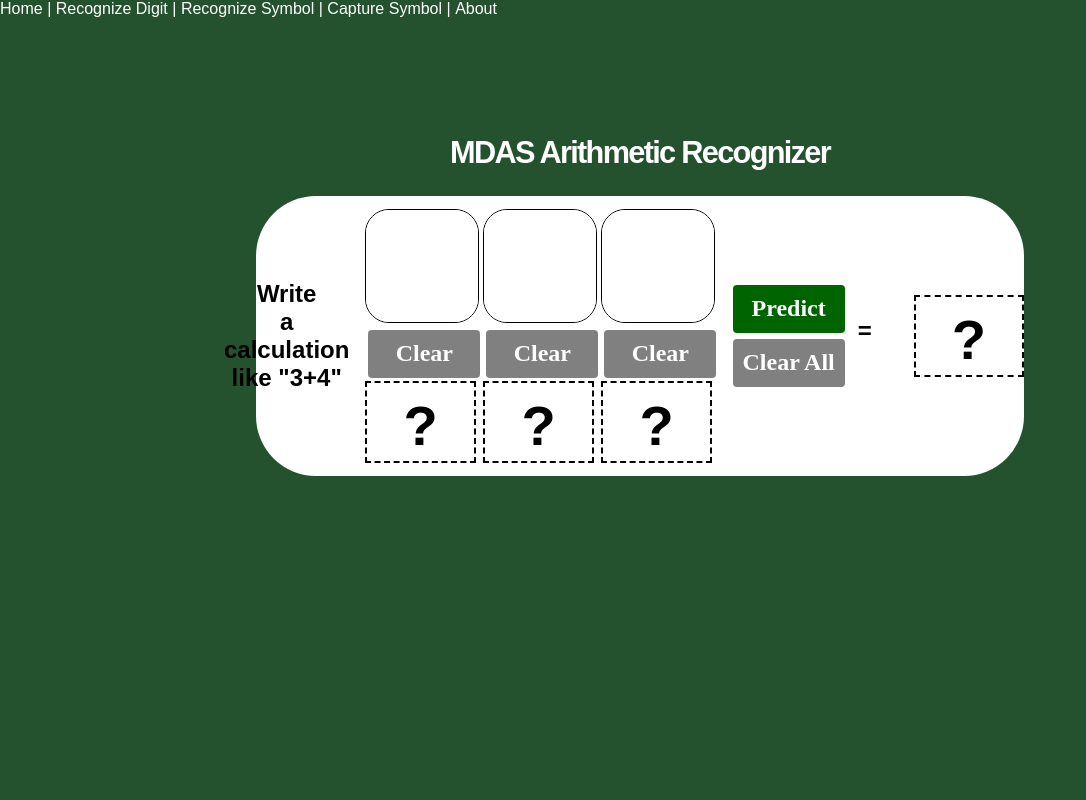
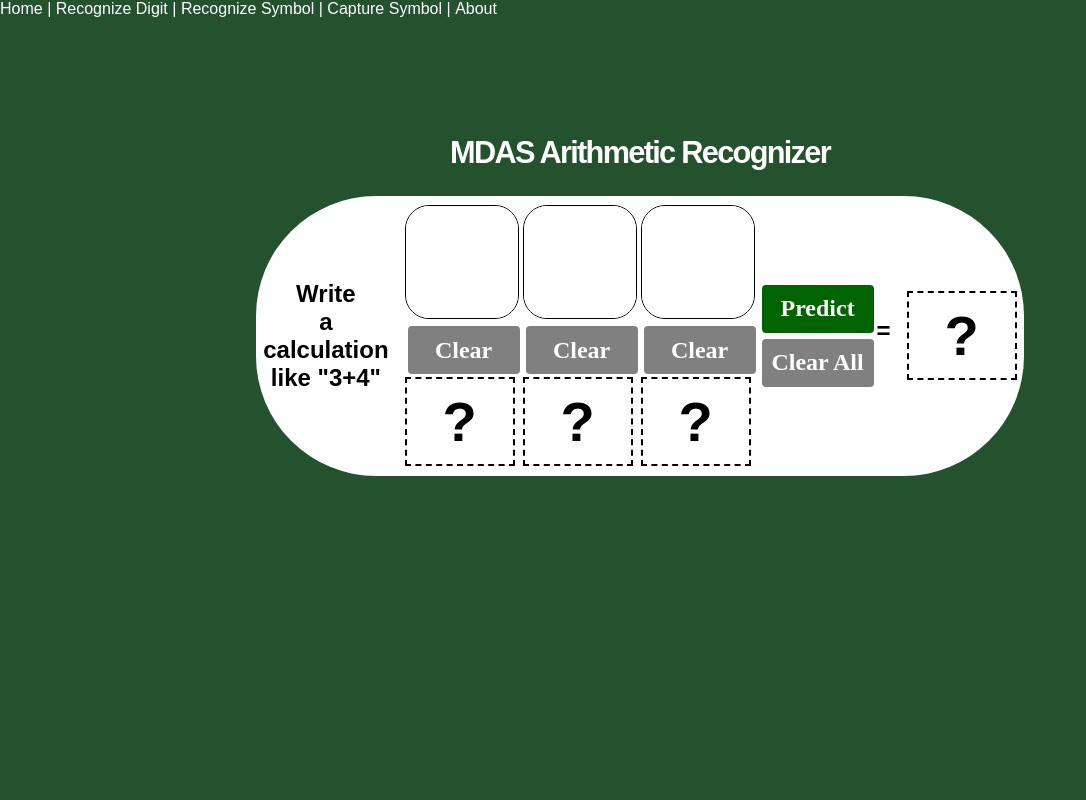
Before and after one commit to jdmacleod/handwritten-calculator, a Flask app: page / in a window 1280 px wide. Shown: the whole page, without its empty margins (0-1086 px from the left). Run offline with Flask 3, Linux system fonts and the light colour scheme.

Commit message:
chore: adjust css margins

```diff
--- a/demo/frontend/static/calc-style.css
+++ b/demo/frontend/static/calc-style.css
@@ -68,15 +68,15 @@
 .container {
   position: relative;
   margin: calc(75px + 2vh + 2vw) auto 0 auto;
-  padding: 0;
+  padding: 10;
   width: 100%;
-  max-width: 840px;
+  max-width: 940px;
 }
 .search-box {
   position: relative;
   width: 100%;
   height: 280px;
-  border-radius: 60px;
+  border-radius: 120px;
   margin: 0 auto;
   display: flex;
   align-items: center;
@@ -148,6 +148,7 @@
   display: flex;
   justify-content: space-between;
   align-items: center;
+  margin-right: 16px;
 }
 
 .prediction-container-single {
@@ -170,7 +171,7 @@
   font-size: 56px;
   font-weight: bold;
   padding: 18px 36px;
-  padding: 10px 36px 3px 36px;
+  padding: 10px 36px 10px 36px;
 }
 
 .confidence {
@@ -183,6 +184,6 @@
   font-size: 24px;
   font-weight: bold;
   margin-right: 16px;
-  margin-left: -32px;
+  margin-left: 16px;
   text-align: center;
 }
--- a/demo/frontend/static/capture-style.css
+++ b/demo/frontend/static/capture-style.css
@@ -156,7 +156,7 @@
   font-size: 56px;
   font-weight: bold;
   padding: 18px 36px;
-  padding: 10px 36px 3px 36px;
+  padding: 10px 36px 10px 36px;
 }
 
 .confidence {
```
